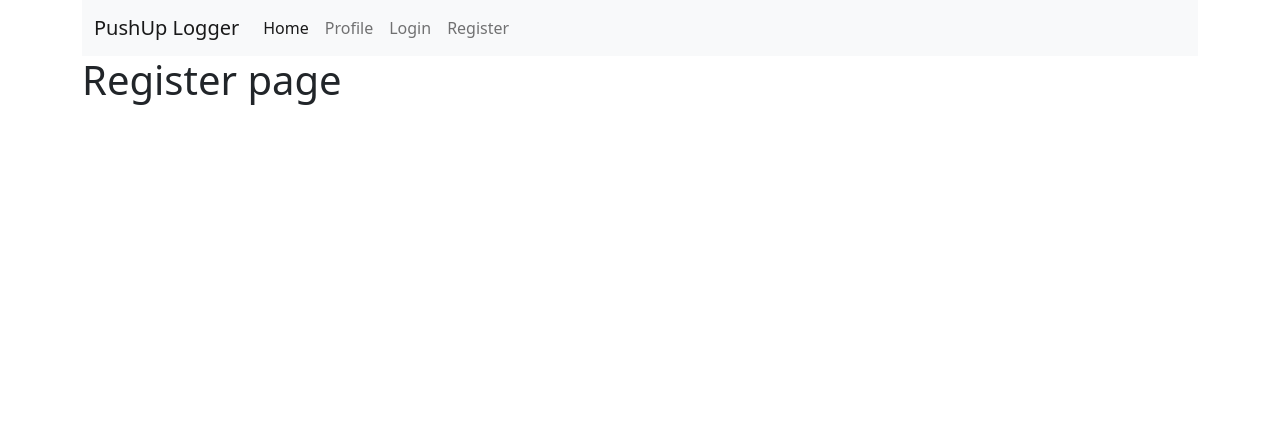
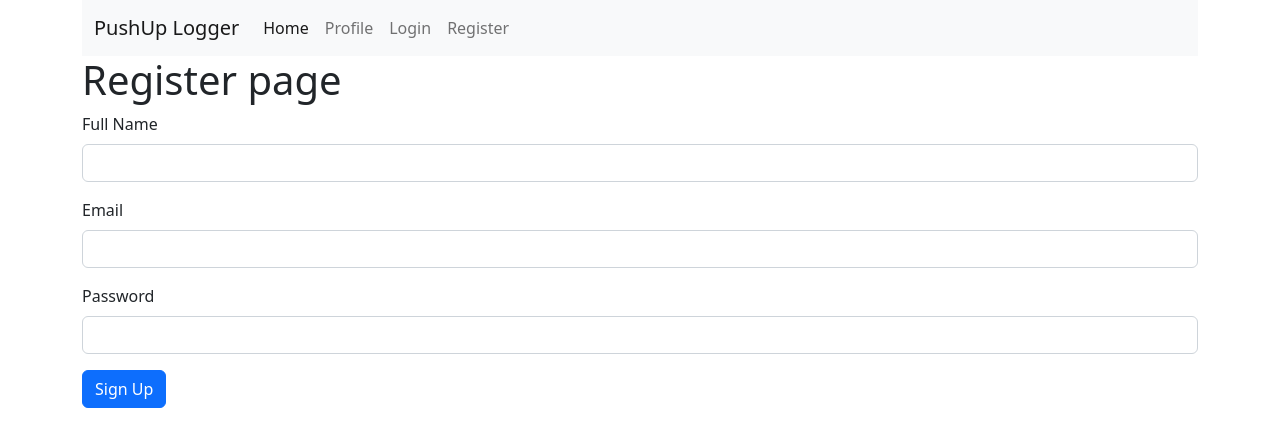
Before and after one commit to Nguonchhay/PythonPractice, a Python web app: template flask-pushup-logger/templates/register.html in a window 1280 px wide. Shown: the top 447 px of the page. Run offline with Jinja, Linux system fonts and the light colour scheme; the template is opened without the code that fills it, so the values that code supplies are empty.

Commit message:
[TASK] Flask login and register form

```diff
--- a/flask-pushup-logger/templates/register.html
+++ b/flask-pushup-logger/templates/register.html
@@ -3,5 +3,20 @@
 {% block content %}
 
 <h1>Register page</h1>
+<form method="POST" action="/signup">
+    <div class="mb-3">
+        <label for="fullname" class="form-label">Full Name</label>
+        <input type="text" class="form-control" id="fullname" name="fullname">
+    </div>
+    <div class="mb-3">
+        <label for="email" class="form-label">Email</label>
+        <input type="email" class="form-control" id="email" name="email">
+    </div>
+    <div class="mb-3">
+        <label for="password" class="form-label">Password</label>
+        <input type="password" class="form-control" id="password" name="password">
+    </div>
+    <button type="submit" class="btn btn-primary">Sign Up</button>
+</form>
 
 {% endblock %}
```
Also changed, not shown: flask-pushup-logger/auth.py (+22 -1 lines), flask-pushup-logger/templates/login.html (+11 -0 lines).
